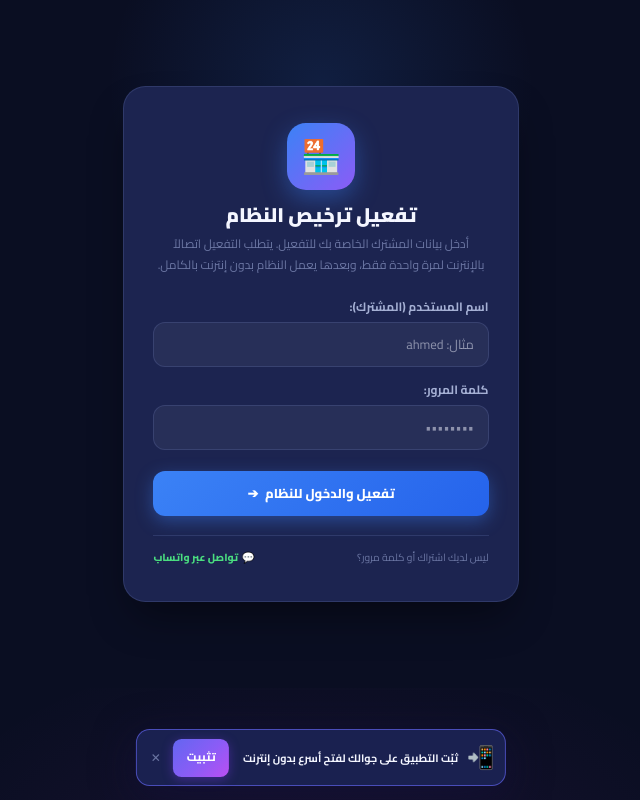
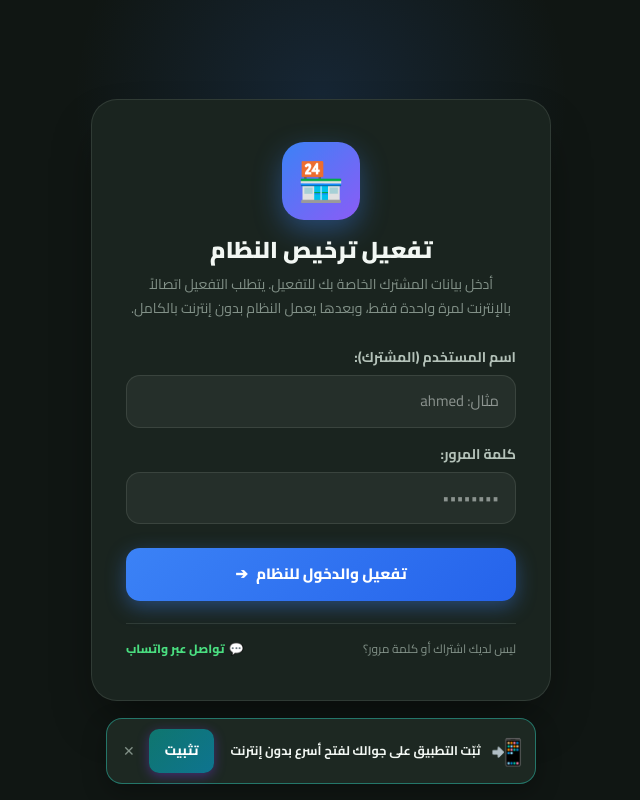
Before and after one commit to Abu-zaid98/pos-mini-saas, a React (Vite) app: page / in a window 1280 px wide. Shown: the whole page, without its empty margins (319-959 px from the left). Built offline with nearby package versions, Linux system fonts and the light colour scheme; no server answers.

Commit message:
first commit8

```diff
--- a/index.html
+++ b/index.html
@@ -4,8 +4,8 @@
 <head>
   <meta charset="UTF-8" />
   <link rel="icon" type="image/svg+xml" href="/favicon.svg" />
-  <meta name="viewport" content="width=device-width, initial-scale=1.0, maximum-scale=1.0, user-scalable=no" />
-  <meta name="theme-color" content="#0f172a" />
+  <meta name="viewport" content="width=device-width, initial-scale=1.0, viewport-fit=cover" />
+  <meta name="theme-color" content="#101613" />
   <meta name="mobile-web-app-capable" content="yes" />
   <meta name="apple-mobile-web-app-capable" content="yes" />
   <meta name="apple-mobile-web-app-status-bar-style" content="black-translucent" />
--- a/src/components/LicenseGuard.tsx
+++ b/src/components/LicenseGuard.tsx
@@ -60,12 +60,6 @@ export function LicenseGuard({ children }: LicenseGuardProps) {
 
   // Manual recheck state
   const [recheckLoading, setRecheckLoading] = useState(false);
-
-  // حجم العرض الثابت للتطبيق (تصغير بسيط عام) — يطبق على كل شاشات الكاشير
-  useEffect(() => {
-    const root = document.documentElement;
-    (root.style as CSSStyleDeclaration & { zoom?: string }).zoom = '0.86';
-  }, []);
 
   // PWA full guide fallback (when native install unavailable)
   const [pwaGuideOpen, setPwaGuideOpen] = useState(false);
--- a/src/components/expenses/ExpenseModal.tsx
+++ b/src/components/expenses/ExpenseModal.tsx
@@ -172,7 +172,7 @@ export function ExpenseModal({ open, onClose, onSuccess }: ExpenseModalProps) {
         />
 
         {/* Amount & Date in 2 cols */}
-        <div style={{ display: 'grid', gridTemplateColumns: '1fr 1fr', gap: 12 }}>
+        <div className="form-grid-two">
           <Input
             label="المبلغ ₪ *"
             placeholder="0.00"
--- a/src/components/ui/Modal.tsx
+++ b/src/components/ui/Modal.tsx
@@ -29,7 +29,6 @@ export function Modal({ open, onClose, title, children, type = 'sheet', footer }
     <div
       className={`modal-backdrop ${type === 'box' ? 'center' : ''}`}
       onClick={handleBackdropClick}
-      style={{ paddingBottom: 'max(16px, env(safe-area-inset-bottom, 0px))' }}
     >
       <div
         className={type === 'sheet' ? 'modal-sheet' : 'modal-box'}
--- a/src/index.css
+++ b/src/index.css
@@ -7,13 +7,13 @@
 @theme {
   --font-display: 'Cairo', ui-sans-serif, system-ui, sans-serif;
 
-  --color-brand-50: #eef2ff;
-  --color-brand-100: #e0e7ff;
-  --color-brand-300: #a5b4fc;
-  --color-brand-400: #818cf8;
-  --color-brand-500: #6366f1;
-  --color-brand-600: #4f46e5;
-  --color-brand-700: #4338ca;
+  --color-brand-50: #ecfdf5;
+  --color-brand-100: #d1fae5;
+  --color-brand-300: #6ee7b7;
+  --color-brand-400: #34d399;
+  --color-brand-500: #10b981;
+  --color-brand-600: #059669;
+  --color-brand-700: #047857;
 
   --color-grape-400: #a78bfa;
   --color-grape-500: #8b5cf6;
@@ -59,16 +59,16 @@
    DESIGN TOKENS (DARK MODE DEFAULT)
 ============================== */
 :root, [data-theme="dark"] {
-  /* Colors — vibrant night */
-  --color-bg-base: #0a0e22;
-  --color-bg-surface: #121839;
-  --color-bg-elevated: #1a2150;
-  --color-bg-card: #1c2450;
+  /* Colors — quiet graphite with a green accent */
+  --color-bg-base: #101613;
+  --color-bg-surface: #171f1b;
+  --color-bg-elevated: #1d2822;
+  --color-bg-card: #1a241f;
 
-  --color-primary: #6366f1;
-  --color-primary-light: #a5b4fc;
-  --color-primary-dark: #4f46e5;
-  --color-primary-glow: rgba(99, 102, 241, 0.32);
+  --color-primary: #0f766e;
+  --color-primary-light: #5eead4;
+  --color-primary-dark: #115e59;
+  --color-primary-glow: rgba(20, 184, 166, 0.2);
 
   --color-success: #10b981;
   --color-success-light: #34d399;
@@ -79,26 +79,26 @@
   --color-purple: #8b5cf6;
   --color-purple-light: #a78bfa;
 
-  --color-text-primary: #f4f6ff;
-  --color-text-secondary: #a5b0d4;
-  --color-text-muted: #6b76a3;
+  --color-text-primary: #f2f7f3;
+  --color-text-secondary: #b4c2b9;
+  --color-text-muted: #829188;
 
-  --color-border: rgba(165, 180, 252, 0.14);
-  --color-border-active: rgba(99, 102, 241, 0.65);
+  --color-border: rgba(180, 194, 185, 0.14);
+  --color-border-active: rgba(45, 212, 191, 0.45);
 
   /* Brand gradients */
-  --brand-gradient: linear-gradient(135deg, #6366f1 0%, #8b5cf6 55%, #d946ef 130%);
-  --brand-gradient-soft: linear-gradient(135deg, rgba(99,102,241,0.22), rgba(217,70,239,0.12));
+  --brand-gradient: linear-gradient(135deg, #0f766e 0%, #0e7490 100%);
+  --brand-gradient-soft: linear-gradient(135deg, rgba(16,185,129,0.16), rgba(14,116,144,0.1));
   --gold-gradient: linear-gradient(135deg, #fbbf24, #f59e0b);
   --mint-gradient: linear-gradient(135deg, #34d399, #059669);
 
-  --color-header-bg: rgba(10, 14, 34, 0.82);
-  --color-nav-bg: rgba(18, 24, 57, 0.9);
-  --color-input-bg: rgba(165, 180, 252, 0.07);
-  --color-btn-ghost-bg: rgba(165, 180, 252, 0.08);
-  --color-btn-ghost-hover: rgba(165, 180, 252, 0.16);
-  --color-card-glass: rgba(28, 36, 80, 0.66);
-  --color-modal-backdrop: rgba(4, 6, 18, 0.72);
+  --color-header-bg: rgba(16, 22, 19, 0.9);
+  --color-nav-bg: rgba(23, 31, 27, 0.96);
+  --color-input-bg: rgba(180, 194, 185, 0.07);
+  --color-btn-ghost-bg: rgba(180, 194, 185, 0.08);
+  --color-btn-ghost-hover: rgba(180, 194, 185, 0.14);
+  --color-card-glass: rgba(26, 36, 31, 0.92);
+  --color-modal-backdrop: rgba(6, 12, 9, 0.72);
 
   /* KPI Card backgrounds (theme-adaptive) */
   --kpi-blue-bg: linear-gradient(135deg, rgba(99,102,241,0.22), rgba(99,102,241,0.06));
@@ -115,22 +115,22 @@
   --kpi-period-inset: rgba(255,255,255,0.03);
 
   /* Shadows */
-  --shadow-sm: 0 2px 10px rgba(20, 16, 60, 0.35);
-  --shadow-md: 0 6px 24px rgba(20, 16, 60, 0.45);
-  --shadow-lg: 0 12px 48px rgba(20, 16, 60, 0.55);
-  --shadow-primary: 0 6px 24px rgba(99, 102, 241, 0.45);
+  --shadow-sm: 0 1px 4px rgba(0, 0, 0, 0.18);
+  --shadow-md: 0 4px 14px rgba(0, 0, 0, 0.2);
+  --shadow-lg: 0 8px 24px rgba(0, 0, 0, 0.28);
+  --shadow-primary: 0 4px 14px rgba(15, 118, 110, 0.28);
 
   /* Spacing */
-  --nav-height: 72px;
-  --header-height: 70px;
+  --nav-height: 68px;
+  --header-height: 64px;
   --safe-top: env(safe-area-inset-top, 0px);
   --safe-bottom: env(safe-area-inset-bottom, 0px);
   --bottom-bar-total-height: calc(var(--nav-height) + var(--safe-bottom));
-  --page-bottom-padding: calc(var(--bottom-bar-total-height) + 36px);
+  --page-bottom-padding: calc(var(--bottom-bar-total-height) + 8px);
   --radius-sm: 8px;
   --radius-md: 12px;
-  --radius-lg: 16px;
-  --radius-xl: 24px;
+  --radius-lg: 14px;
+  --radius-xl: 18px;
   --radius-full: 9999px;
 }
 
@@ -138,16 +138,16 @@
    LIGHT THEME OVERRIDES
 ============================== */
 [data-theme="light"] {
-  /* Colors — vibrant day */
-  --color-bg-base: #eef0fb;
+  /* Colors — clear neutral surfaces with a green accent */
+  --color-bg-base: #f2f6f3;
   --color-bg-surface: #ffffff;
   --color-bg-elevated: #ffffff;
   --color-bg-card: #ffffff;
 
-  --color-primary: #4f46e5;
-  --color-primary-light: #6366f1;
-  --color-primary-dark: #4338ca;
-  --color-primary-glow: rgba(79, 70, 229, 0.16);
+  --color-primary: #0f766e;
+  --color-primary-light: #0f766e;
+  --color-primary-dark: #115e59;
+  --color-primary-glow: rgba(15, 118, 110, 0.12);
 
   --color-success: #059669;
   --color-success-light: #10b981;
@@ -158,24 +158,24 @@
   --color-purple: #7c3aed;
   --color-purple-light: #8b5cf6;
 
-  --color-text-primary: #191736;
-  --color-text-secondary: #4c4a72;
-  --color-text-muted: #8a88ad;
+  --color-text-primary: #18231d;
+  --color-text-secondary: #4d6256;
+  --color-text-muted: #788a7f;
 
-  --color-border: #e3e4f5;
-  --color-border-active: rgba(79, 70, 229, 0.55);
+  --color-border: #dfe8e2;
+  --color-border-active: rgba(15, 118, 110, 0.5);
 
   /* Brand gradients */
-  --brand-gradient: linear-gradient(135deg, #4f46e5 0%, #8b5cf6 55%, #d946ef 130%);
-  --brand-gradient-soft: linear-gradient(135deg, rgba(79,70,229,0.12), rgba(217,70,239,0.07));
+  --brand-gradient: linear-gradient(135deg, #0f766e 0%, #0e7490 100%);
+  --brand-gradient-soft: linear-gradient(135deg, rgba(16,185,129,0.1), rgba(14,116,144,0.07));
   --gold-gradient: linear-gradient(135deg, #fbbf24, #f59e0b);
   --mint-gradient: linear-gradient(135deg, #34d399, #059669);
 
-  --color-header-bg: rgba(255, 255, 255, 0.86);
-  --color-nav-bg: rgba(255, 255, 255, 0.92);
-  --color-input-bg: #f4f5fd;
-  --color-btn-ghost-bg: #eef0fb;
-  --color-btn-ghost-hover: #e0e4f8;
+  --color-header-bg: rgba(255, 255, 255, 0.94);
+  --color-nav-bg: rgba(255, 255, 255, 0.97);
+  --color-input-bg: #f4f7f5;
+  --color-btn-ghost-bg: #edf3ef;
+  --color-btn-ghost-hover: #e1ebe5;
   --color-card-glass: rgba(255, 255, 255, 0.9);
   --color-modal-backdrop: rgba(25, 23, 54, 0.5);
 
@@ -194,10 +194,10 @@
   --kpi-period-inset: #f1f5f9;
 
   /* Shadows */
-  --shadow-sm: 0 1px 3px rgba(0,0,0,0.06), 0 1px 2px rgba(0,0,0,0.04);
-  --shadow-md: 0 4px 12px rgba(0,0,0,0.06), 0 2px 4px rgba(0,0,0,0.04);
-  --shadow-lg: 0 10px 25px rgba(0,0,0,0.08), 0 4px 8px rgba(0,0,0,0.04);
-  --shadow-primary: 0 6px 20px rgba(79, 70, 229, 0.35);
+  --shadow-sm: 0 1px 3px rgba(24, 35, 29, 0.06);
+  --shadow-md: 0 4px 12px rgba(24, 35, 29, 0.08);
+  --shadow-lg: 0 8px 22px rgba(24, 35, 29, 0.1);
+  --shadow-primary: 0 4px 14px rgba(15, 118, 110, 0.2);
 }
 
 /* ==============================
@@ -240,9 +240,8 @@ html {
 body {
   background-color: var(--color-bg-base);
   background-image:
-    radial-gradient(600px 300px at 85% -5%, rgba(139, 92, 246, 0.16), transparent 70%),
-    radial-gradient(500px 280px at 10% 0%, rgba(99, 102, 241, 0.14), transparent 70%),
-    radial-gradient(700px 400px at 50% 110%, rgba(217, 70, 239, 0.07), transparent 70%);
+    radial-gradient(600px 300px at 85% -5%, rgba(16, 185, 129, 0.08), transparent 70%),
+    radial-gradient(500px 280px at 10% 0%, rgba(14, 116, 144, 0.07), transparent 70%);
   background-attachment: fixed;
   color: var(--color-text-primary);
   font-family: var(--font-main);
@@ -256,9 +255,8 @@ body {
 
 [data-theme="light"] body {
   background-image:
-    radial-gradient(600px 300px at 85% -5%, rgba(139, 92, 246, 0.12), transparent 70%),
-    radial-gradient(500px 280px at 10% 0%, rgba(99, 102, 241, 0.1), transparent 70%),
-    radial-gradient(700px 400px at 50% 110%, rgba(217, 70, 239, 0.06), transparent 70%);
+    radial-gradient(600px 300px at 85% -5%, rgba(16, 185, 129, 0.06), transparent 70%),
+    radial-gradient(500px 280px at 10% 0%, rgba(14, 116, 144, 0.05), transparent 70%);
 }
 
 button, input, textarea, select {
@@ -278,11 +276,11 @@ input, textarea, select {
   direction: rtl;
 }
 
-h1 { font-size: clamp(17px, 3.8vw, 21px); font-weight: 800; line-height: 1.3; }
-h2 { font-size: clamp(15px, 3.4vw, 17.5px); font-weight: 800; line-height: 1.35; }
-h3 { font-size: clamp(13.5px, 3vw, 15.5px); font-weight: 700; line-height: 1.4; }
-h4 { font-size: clamp(12.5px, 2.7vw, 14px); font-weight: 700; line-height: 1.4; }
-p  { font-size: clamp(12.5px, 2.7vw, 13.5px); line-height: 1.5; }
+h1 { font-size: 20px; font-weight: 800; line-height: 1.35; }
+h2 { font-size: 17px; font-weight: 800; line-height: 1.4; }
+h3 { font-size: 15px; font-weight: 700; line-height: 1.45; }
+h4 { font-size: 14px; font-weight: 700; line-height: 1.45; }
+p  { font-size: 13px; line-height: 1.55; }
 
 /* ==============================
    SCROLLBAR
@@ -297,21 +295,23 @@ p  { font-size: clamp(12.5px, 2.7vw, 13.5px); line-height: 1.5; }
 .app-shell {
   display: flex;
   flex-direction: column;
-  min-height: 100svh;
+  min-height: 100vh;
+  min-height: 100dvh;
+  height: 100vh;
   height: 100dvh;
-  height: 100vh;
   overflow: hidden;
   background: var(--color-bg-base);
 }
 
 .page-content {
   flex: 1;
+  min-height: 0;
   overflow-y: auto;
-  overflow-x: hidden;
   padding-top: calc(var(--header-height) + env(safe-area-inset-top, 0px));
-  padding-bottom: max(var(--page-bottom-padding), calc(var(--safe-bottom) + 28px));
+  padding-bottom: var(--page-bottom-padding);
   box-sizing: border-box;
   -webkit-overflow-scrolling: touch;
+  overscroll-behavior-y: contain;
 }
 
 /* جذر الشاشة الموحد: الإطار + تباعد رأسي صغير ثابت */
@@ -327,16 +327,25 @@ p  { font-size: clamp(12.5px, 2.7vw, 13.5px); line-height: 1.5; }
   padding-bottom: 0;
 }
 
+.form-grid-two {
+  display: grid;
+  grid-template-columns: repeat(2, minmax(0, 1fr));
+  gap: 12px;
+}
+
+.summary-grid-three { grid-template-columns: repeat(3, minmax(0, 1fr)); }
+.summary-grid-three > * { min-width: 0; }
+
 .page-header {
   position: fixed;
   top: 0;
   right: 0;
   left: 0;
-  height: calc(var(--header-height) + env(safe-area-inset-top, 0px));
+  height: calc(var(--header-height) + var(--safe-top));
   z-index: 40;
   display: flex;
   align-items: center;
-  padding: calc(10px + env(safe-area-inset-top, 0px)) 16px 0;
+  padding: var(--safe-top) 16px 0;
   background: var(--color-header-bg);
   backdrop-filter: blur(20px) saturate(160%);
   -webkit-backdrop-filter: blur(20px) saturate(160%);
@@ -383,7 +392,7 @@ p  { font-size: clamp(12.5px, 2.7vw, 13.5px); line-height: 1.5; }
   bottom: 0;
   right: 0;
   left: 0;
-  height: calc(var(--bottom-bar-total-height) + 4px);
+  height: var(--bottom-bar-total-height);
   z-index: 50;
   display: flex;
   align-items: center;
@@ -392,7 +401,7 @@ p  { font-size: clamp(12.5px, 2.7vw, 13.5px); line-height: 1.5; }
   -webkit-backdrop-filter: blur(20px);
   border-top: 1px solid var(--color-border);
   padding: 0 max(8px, env(safe-area-inset-right)) 0 max(8px, env(safe-area-inset-left));
-  padding-bottom: calc(var(--safe-bottom) + 5px);
+  padding-bottom: var(--safe-bottom);
   box-sizing: border-box;
 }
 
@@ -403,8 +412,8 @@ p  { font-size: clamp(12.5px, 2.7vw, 13.5px); line-height: 1.5; }
   flex-direction: column;
   align-items: center;
   justify-content: center;
-  gap: 3px;
-  padding: 7px 3px;
+  gap: 2px;
+  padding: 4px 2px;
   border: 0;
   background: transparent;
   border-radius: 14px;
@@ -432,7 +441,7 @@ p  { font-size: clamp(12.5px, 2.7vw, 13.5px); line-height: 1.5; }
 .nav-item.active::after {
   content: '';
   position: absolute;
-  bottom: 6px;
+  bottom: 2px;
   width: 18px;
   height: 3px;
   border-radius: 3px;
@@ -440,8 +449,8 @@ p  { font-size: clamp(12.5px, 2.7vw, 13.5px); line-height: 1.5; }
 }
 
 .nav-icon-wrap {
-  width: 40px;
-  height: 30px;
+  width: 36px;
+  height: 28px;
   border-radius: 10px;
   display: flex;
   align-items: center;
@@ -450,7 +459,7 @@ p  { font-size: clamp(12.5px, 2.7vw, 13.5px); line-height: 1.5; }
 }
 
 .nav-label {
-  font-size: clamp(10.5px, 2.7vw, 12px);
+  font-size: 11px;
   font-weight: 700;
   line-height: 1.15;
 }
@@ -489,10 +498,9 @@ p  { font-size: clamp(12.5px, 2.7vw, 13.5px); line-height: 1.5; }
 
 @media (min-width: 700px) {
   .page-header { padding-inline: max(24px, calc((100vw - 720px) / 2)); }
-  /* كل القياسات مشتقة من متغيرات القياس (تتبع حجم العرض 86/100/108٪):
-     عند 100٪: الشريط 68px والعنصر 60px والهامش 105px — كما كانت تماماً */
-  .bottom-nav { left: 50%; right: auto; width: min(680px, calc(100% - 24px)); transform: translateX(-50%); bottom: 12px; height: calc(var(--nav-height) - 4px); padding: 4px 10px; border: 1px solid var(--color-border); border-radius: 20px; box-shadow: var(--shadow-lg); }
-  .page-content { padding-bottom: calc(var(--nav-height) + 33px); }
+  /* Keep desktop navigation detached from the viewport edge. */
+  .bottom-nav { left: 50%; right: auto; width: min(680px, calc(100% - 24px)); transform: translateX(-50%); bottom: calc(12px + var(--safe-bottom)); height: calc(var(--nav-height) - 4px); padding: 4px 10px; border: 1px solid var(--color-border); border-radius: 16px; box-shadow: var(--shadow-lg); }
+  .page-content { padding-bottom: calc(var(--nav-height) + 24px + var(--safe-bottom)); }
   .nav-item { height: calc(var(--nav-height) - 12px); }
 }
 
@@ -510,15 +518,7 @@ p  { font-size: clamp(12.5px, 2.7vw, 13.5px); line-height: 1.5; }
 }
 
 .card::before {
-  content: '';
-  position: absolute;
-  top: 0;
-  right: 10%;
-  left: 10%;
-  height: 2px;
-  border-radius: 2px;
-  background: var(--brand-gradient);
-  opacity: 0.55;
+  content: none;
 }
 
 .card:active { transform: scale(0.98); }
@@ -740,6 +740,31 @@ select.input option {
   max-height: min(90dvh, 760px);
   overflow-y: auto;
   -webkit-overflow-scrolling: touch;
+}
+
+@media (max-width: 600px) {
+  .modal-backdrop { padding: 0; }
+  .modal-backdrop.center { align-items: flex-end; padding: 0; }
+  .modal-sheet {
+    max-height: calc(100dvh - var(--safe-top) - 8px);
+    border-radius: 18px 18px 0 0;
+  }
+  .modal-box {
+    width: 100%;
+    max-width: none;
+    max-height: calc(100dvh - var(--safe-top) - 8px);
+    border-radius: 18px 18px 0 0;
+    border-bottom: 0;
+    padding: 20px 16px calc(20px + var(--safe-bottom));
+  }
+}
+
+@media (max-width: 359px) {
+  .form-grid-two { grid-template-columns: minmax(0, 1fr); }
+}
+
+@media (max-width: 600px) {
+  .summary-grid-three { grid-template-columns: repeat(2, minmax(0, 1fr)); }
 }
 
 .modal-drag-handle {
--- a/src/pages/PurchasesPage.tsx
+++ b/src/pages/PurchasesPage.tsx
@@ -482,7 +482,7 @@ export function PurchasesPage() {
               1. بيانات التوريد والمورد
             </h3>
 
-            <div style={{ display: 'grid', gridTemplateColumns: '1fr 1fr', gap: 12 }}>
+            <div className="form-grid-two">
               <Input
                 label="اسم المورد أو الشركة"
                 placeholder="مثال: شركة سنقرط، شركة المشروبات..."
@@ -498,7 +498,7 @@ export function PurchasesPage() {
               />
             </div>
 
-            <div style={{ display: 'grid', gridTemplateColumns: '1fr 1fr', gap: 12 }}>
+            <div className="form-grid-two">
               <div>
                 <label className="input-label" style={{ marginBottom: 6, display: 'block' }}>
                   التاريخ والوقت
--- a/src/pages/ReportsPage.tsx
+++ b/src/pages/ReportsPage.tsx
@@ -835,7 +835,7 @@ export function ReportsPage() {
           {renderPeriodSelector()}
 
           {/* Activity & Debt KPIs */}
-          <div style={{ display: 'grid', gridTemplateColumns: '1fr 1fr 1fr', gap: 10 }}>
+          <div className="summary-grid-three" style={{ display: 'grid', gap: 10 }}>
             {/* Outstanding Debts */}
             <div style={{
               background: 'linear-gradient(135deg, rgba(239,68,68,0.12), rgba(30,41,59,0.5))',
--- a/vite.config.ts
+++ b/vite.config.ts
@@ -16,8 +16,8 @@ export default defineConfig({
         name: 'POS System',
         short_name: 'POS System',
         description: 'POS System',
-        theme_color: '#0f172a',
-        background_color: '#0f172a',
+        theme_color: '#101613',
+        background_color: '#101613',
         display: 'standalone',
         orientation: 'portrait',
         scope: '/',
```
Also changed, not shown: src/admin/admin.css (+30 -4 lines), src/pages/CustomersPage.tsx (+5 -5 lines).
